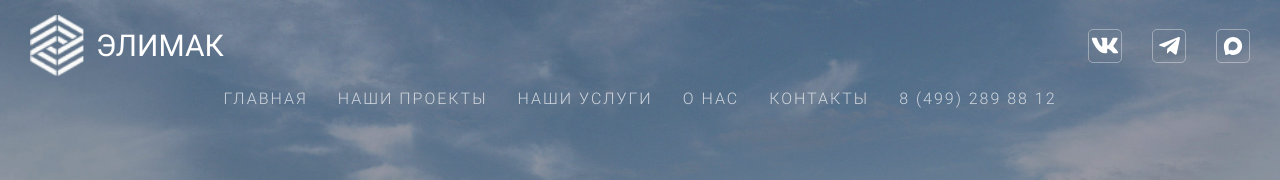
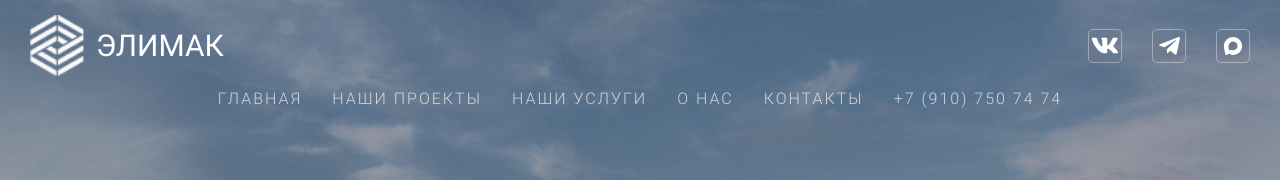
Before and after one commit to SergeyMalyuga/elimak-angular, an Angular app: page / in a window 1280 px wide. Shown: the top 180 px of the page. Built offline with nearby package versions, Linux system fonts and the light colour scheme.

Commit message:
refactor(header.component): изменить контактные данные
- Заменён номер телефона на +79107507474
- Заменён email на tambZrp@yandex.ru

```diff
--- a/src/app/features/header/header.component.html
+++ b/src/app/features/header/header.component.html
@@ -35,9 +35,9 @@
       <li class="header-main__item-nav-link">
         <a
           class="header-main__link-nav link"
-          href="tel:+74992898812"
+          href="tel:+79107507474"
           aria-label="Позвонит нам"
-          >8 (499) 289 88 12</a
+          >+7 (910) 750 74 74</a
         >
       </li>
     </ul>
```
